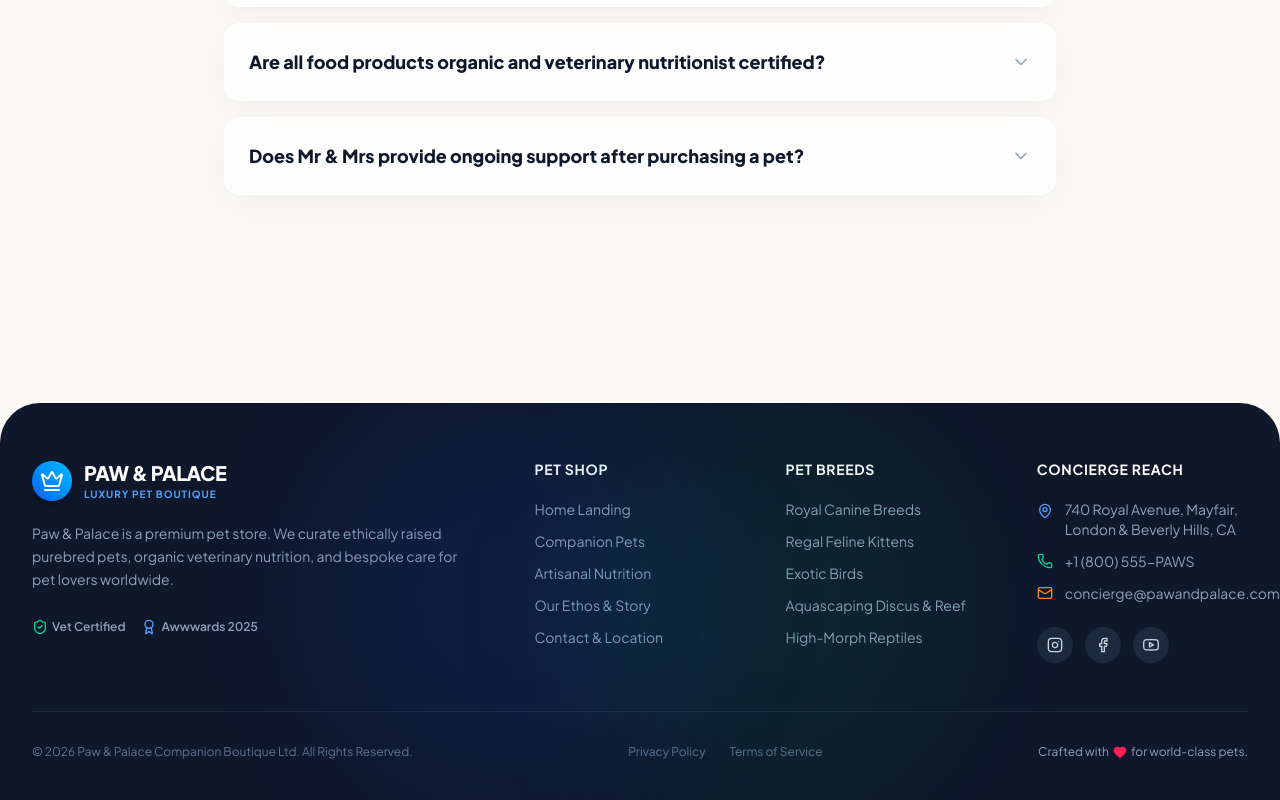
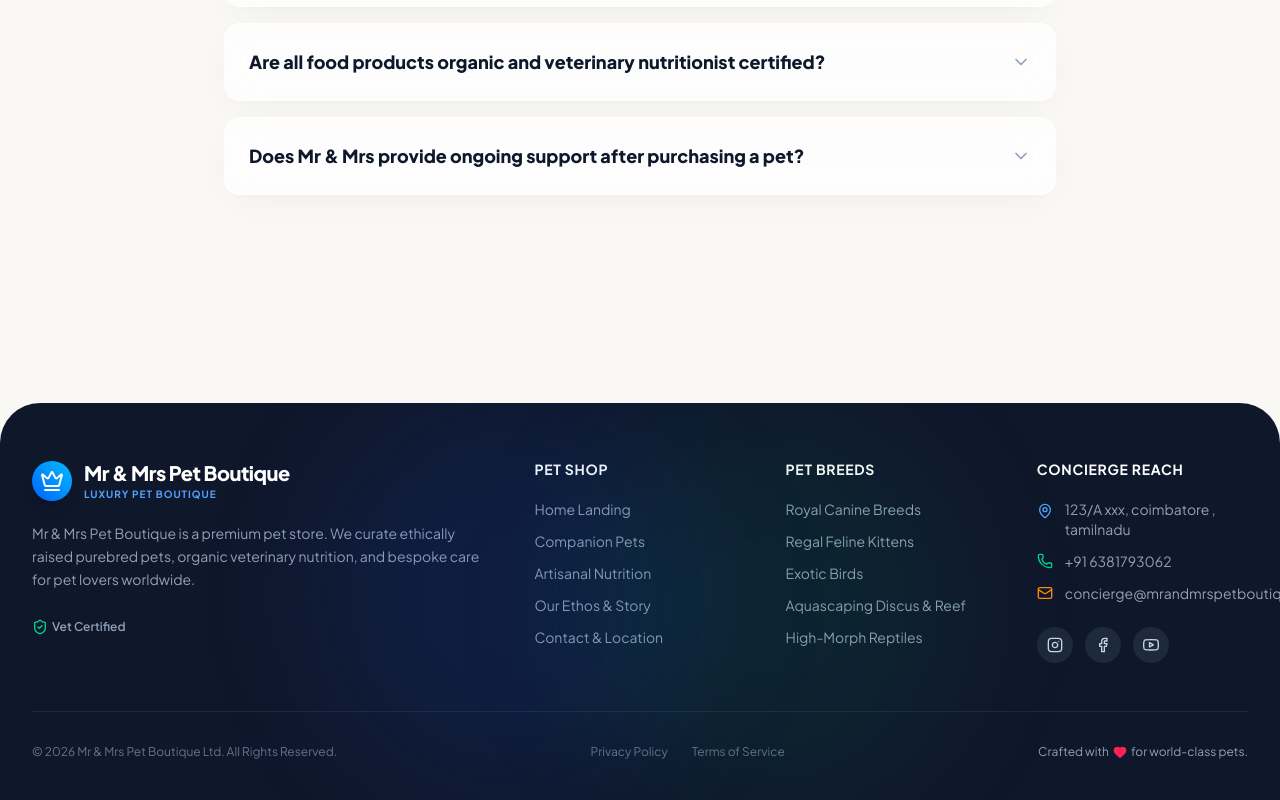
Before and after one commit to viswas1629-dev/pet-shop1, a React (Vite) app: page /about in a window 1280 px wide. Shown: the part 3198-3998 px from the top of the page. Built offline with nearby package versions, Linux system fonts and the light colour scheme; a web font is replaced by a local one.

Commit message:
add details

```diff
--- a/src/App.tsx
+++ b/src/App.tsx
@@ -30,7 +30,7 @@ const LoadingFallback = () => (
       <Crown className="w-8 h-8" />
     </motion.div>
     <span className="text-xs font-bold uppercase tracking-widest text-blue-600 animate-pulse">
-      Paw & Palace Pet Boutique
+      Mr & Mrs Pet Boutique
     </span>
   </div>
 )
--- a/src/components/layout/Footer.tsx
+++ b/src/components/layout/Footer.tsx
@@ -20,7 +20,7 @@ export const Footer: React.FC = () => {
                 <Crown className="w-6 h-6" />
               </div>
               <div className="flex flex-col">
-                <span className="text-xl font-extrabold tracking-tight text-white">PAW & PALACE</span>
+                <span className="text-xl font-extrabold tracking-tight text-white">Mr & Mrs Pet Boutique</span>
                 <span className="text-[10px] font-bold uppercase tracking-widest text-blue-400">
                   Luxury Pet Boutique
                 </span>
@@ -28,15 +28,12 @@ export const Footer: React.FC = () => {
             </Link>
 
             <p className="text-slate-400 text-sm leading-relaxed max-w-md">
-              Paw & Palace is a premium pet store. We curate ethically raised purebred pets, organic veterinary nutrition, and bespoke care for pet lovers worldwide.
+              Mr & Mrs Pet Boutique is a premium pet store. We curate ethically raised purebred pets, organic veterinary nutrition, and bespoke care for pet lovers worldwide.
             </p>
 
             <div className="flex items-center gap-4 text-slate-400 pt-2">
               <div className="flex items-center gap-1 text-xs font-semibold">
                 <ShieldCheck className="w-4 h-4 text-emerald-400" /> Vet Certified
-              </div>
-              <div className="flex items-center gap-1 text-xs font-semibold">
-                <Award className="w-4 h-4 text-blue-400" /> Awwwards 2025
               </div>
             </div>
           </div>
@@ -66,15 +63,15 @@ export const Footer: React.FC = () => {
             <h4 className="text-white text-sm font-bold uppercase tracking-wider mb-2">Concierge Reach</h4>
             <div className="flex items-start gap-3 text-slate-400 text-sm">
               <MapPin className="w-4 h-4 text-blue-400 shrink-0 mt-1" />
-              <span>740 Royal Avenue, Mayfair, London & Beverly Hills, CA</span>
+              <span>123/A xxx, coimbatore , tamilnadu</span>
             </div>
             <div className="flex items-center gap-3 text-slate-400 text-sm">
               <Phone className="w-4 h-4 text-emerald-400 shrink-0" />
-              <span>+1 (800) 555-PAWS</span>
+              <span>+91 6381793062</span>
             </div>
             <div className="flex items-center gap-3 text-slate-400 text-sm">
               <Mail className="w-4 h-4 text-orange-400 shrink-0" />
-              <span>concierge@pawandpalace.com</span>
+              <span>concierge@mrandmrspetboutique.com</span>
             </div>
 
             {/* Social Icons */}
@@ -113,7 +110,7 @@ export const Footer: React.FC = () => {
         {/* Bottom Legal & Copyright */}
         <div className="pt-8 flex flex-col sm:flex-row items-center justify-between gap-4 text-xs text-slate-500">
           <div>
-            © {new Date().getFullYear()} Paw & Palace Companion Boutique Ltd. All Rights Reserved.
+            © {new Date().getFullYear()} Mr & Mrs Pet Boutique Ltd. All Rights Reserved.
           </div>
           <div className="flex items-center gap-6">
             <Link to="/privacy-policy" className="hover:text-slate-400 transition-colors">Privacy Policy</Link>
--- a/src/pages/Contact.tsx
+++ b/src/pages/Contact.tsx
@@ -65,20 +65,20 @@ export const Contact: React.FC = () => {
 
   const quickCards = [
     {
-      title: 'WhatsApp Concierge',
+      title: 'WhatsApp chat',
       desc: 'Instant 24/7 direct chat',
-      value: '+1 (800) 555-PAWS',
+      value: '+916381793062',
       icon: MessageSquare,
       color: 'bg-emerald-50 text-emerald-600 border-emerald-100',
-      link: 'https://wa.me/6381793062'
+      link: 'https://wa.me/916381793062'
     },
     {
-      title: 'Direct VIP Line',
+      title: 'Direct Line',
       desc: 'Pet shop enquiry line',
-      value: '+1 (800) 555-7297',
+      value: '+916381793062',
       icon: Phone,
       color: 'bg-blue-50 text-blue-600 border-blue-100',
-      link: 'tel:+18005557297'
+      link: 'tel:+916381793062'
     },
     {
       title: 'Email Support',
@@ -89,9 +89,9 @@ export const Contact: React.FC = () => {
       link: 'mailto:concierge@pawandpalace.com'
     },
     {
-      title: 'Instagram Dispatch',
+      title: 'Instagram enquiry',
       desc: 'Daily behind-the-scenes stories',
-      value: '@PawAndPalaceOfficial',
+      value: '@MrAndMrsPetBoutique',
       icon: InstagramIcon,
       color: 'bg-pink-50 text-pink-600 border-pink-100',
       link: 'https://instagram.com'
@@ -271,16 +271,8 @@ export const Contact: React.FC = () => {
                 <div className="flex items-start gap-3">
                   <MapPin className="w-5 h-5 text-blue-600 shrink-0 mt-0.5" />
                   <div>
-                    <span className="font-bold text-slate-900 block">London Headquarters</span>
-                    <span>740 Royal Avenue, Mayfair, London W1J 7BR, United Kingdom</span>
-                  </div>
-                </div>
-
-                <div className="flex items-start gap-3">
-                  <MapPin className="w-5 h-5 text-emerald-600 shrink-0 mt-0.5" />
-                  <div>
-                    <span className="font-bold text-slate-900 block">Beverly Hills Haven</span>
-                    <span>450 North Rodeo Drive, Beverly Hills, CA 90210, USA</span>
+                    <span className="font-bold text-slate-900 block">Coimbatore</span>
+                    <span>123/A xxx, coimbatore , tamilnadu</span>
                   </div>
                 </div>
 
@@ -288,7 +280,7 @@ export const Contact: React.FC = () => {
                   <Clock className="w-5 h-5 text-orange-500 shrink-0" />
                   <div>
                     <span className="font-bold text-slate-900 block">Business Hours</span>
-                    <span>Mon - Sat: 9:00 AM - 7:00 PM | Sun: VIP Only</span>
+                    <span>Mon - Sat: 9:00 AM - 7:00 PM </span>
                   </div>
                 </div>
               </div>
--- a/src/pages/PrivacyPolicy.tsx
+++ b/src/pages/PrivacyPolicy.tsx
@@ -245,7 +245,7 @@ export const PrivacyPolicy: React.FC = () => {
 
                 <div className="grid grid-cols-1 sm:grid-cols-2 gap-3 text-xs">
                   <div className="p-4 rounded-xl bg-slate-50 border border-slate-100">
-                    <h4 className="font-bold text-slate-900 mb-1">WhatsApp Concierge</h4>
+                    <h4 className="font-bold text-slate-900 mb-1">WhatsApp chat</h4>
                     <p className="text-slate-500 leading-normal">Processes contact form submissions into pre-filled direct WhatsApp enquiries.</p>
                   </div>
                   <div className="p-4 rounded-xl bg-slate-50 border border-slate-100">
--- a/src/pages/TermsOfService.tsx
+++ b/src/pages/TermsOfService.tsx
@@ -60,7 +60,7 @@ export const TermsOfService: React.FC = () => {
           transition={{ duration: 0.6, delay: 0.2 }}
           className="text-base sm:text-lg text-slate-600 max-w-3xl mx-auto leading-relaxed mb-6"
         >
-          Welcome to Paw & Palace. Please review these Terms of Service governing your use of our website, companion pet listings, artisanal food catalog, and enquiry workflows.
+          Welcome to Mr & Mrs. Please review these Terms of Service governing your use of our website, companion pet listings, artisanal food catalog, and enquiry workflows.
         </motion.p>
 
         <div className="inline-flex items-center gap-2 px-4 py-2 rounded-full bg-slate-100/80 border border-slate-200/80 text-xs font-semibold text-slate-600">
@@ -115,7 +115,7 @@ export const TermsOfService: React.FC = () => {
                 </div>
 
                 <p className="text-slate-600 text-sm leading-relaxed">
-                  The Paw & Palace website is designed as an informational showcase and enquiry portal for our luxury companion pets, artisanal organic nutrition formulas, and pet shop concierge services. This website does not directly process automated e-commerce payments, online card checkouts, or binding automated sales transactions.
+                  The Mr & Mrs Pet Boutique website is designed as an informational showcase and enquiry portal for our luxury companion pets, artisanal organic nutrition formulas, and pet shop concierge services. This website does not directly process automated e-commerce payments, online card checkouts, or binding automated sales transactions.
                 </p>
               </GlassCard>
             </div>
@@ -247,7 +247,7 @@ export const TermsOfService: React.FC = () => {
                 </div>
 
                 <p className="text-slate-600 text-sm leading-relaxed">
-                  All trademarks, logos, brand names, visual designs, imagery, graphics, and textual content on this website are the property of Paw & Palace Companion Boutique Ltd. Unauthorized reproduction, scraping, or commercial reuse without written permission is strictly prohibited.
+                  All trademarks, logos, brand names, visual designs, imagery, graphics, and textual content on this website are the property of Mr & Mrs Pet Boutique Ltd. Unauthorized reproduction, scraping, or commercial reuse without written permission is strictly prohibited.
                 </p>
               </GlassCard>
             </div>
@@ -304,7 +304,7 @@ export const TermsOfService: React.FC = () => {
                 </div>
 
                 <p className="text-slate-600 text-sm leading-relaxed">
-                  This website and its content are provided on an "as-is" and "as-available" basis for general informational purposes. To the fullest extent permitted by law, Paw & Palace disclaims all warranties, express or implied, and shall not be liable for any indirect or consequential damages arising from website usage or temporary service interruptions.
+                  This website and its content are provided on an "as-is" and "as-available" basis for general informational purposes. To the fullest extent permitted by law, Mr & Mrs disclaims all warranties, express or implied, and shall not be liable for any indirect or consequential damages arising from website usage or temporary service interruptions.
                 </p>
               </GlassCard>
             </div>
```
